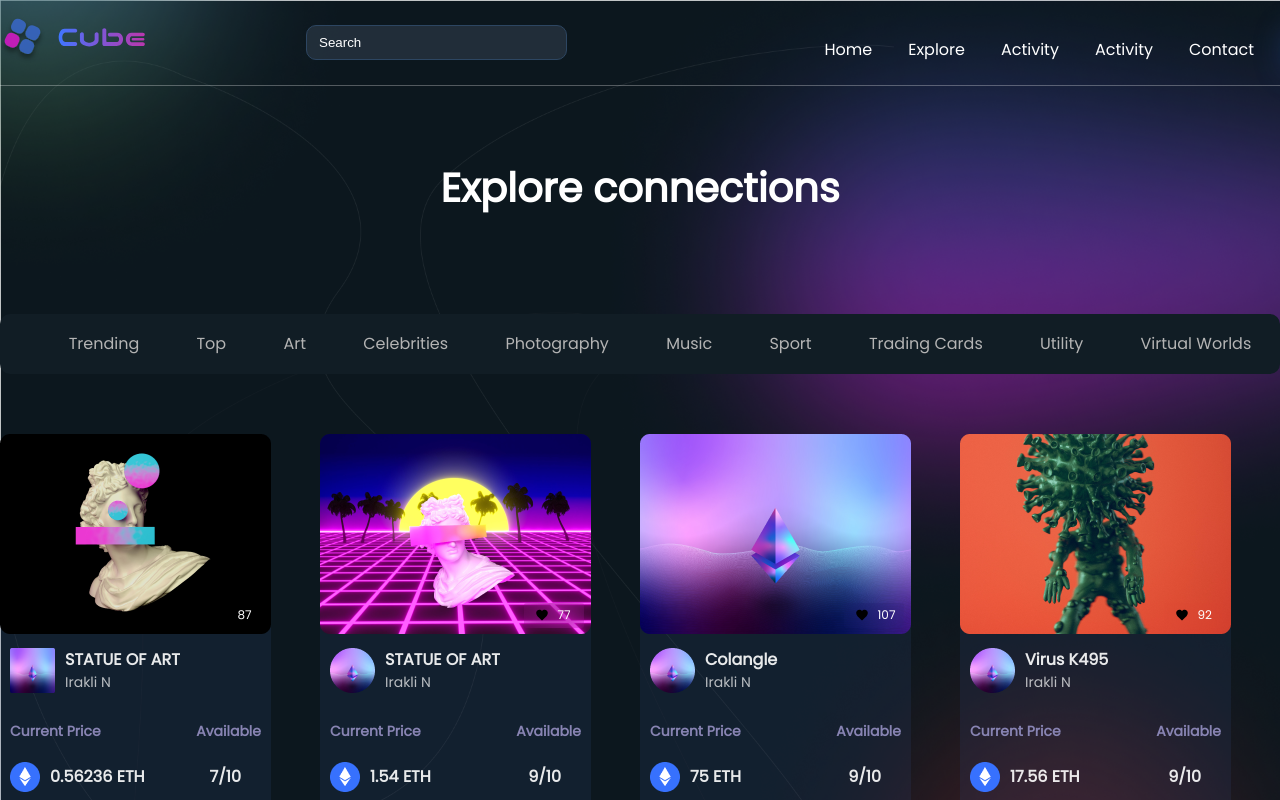
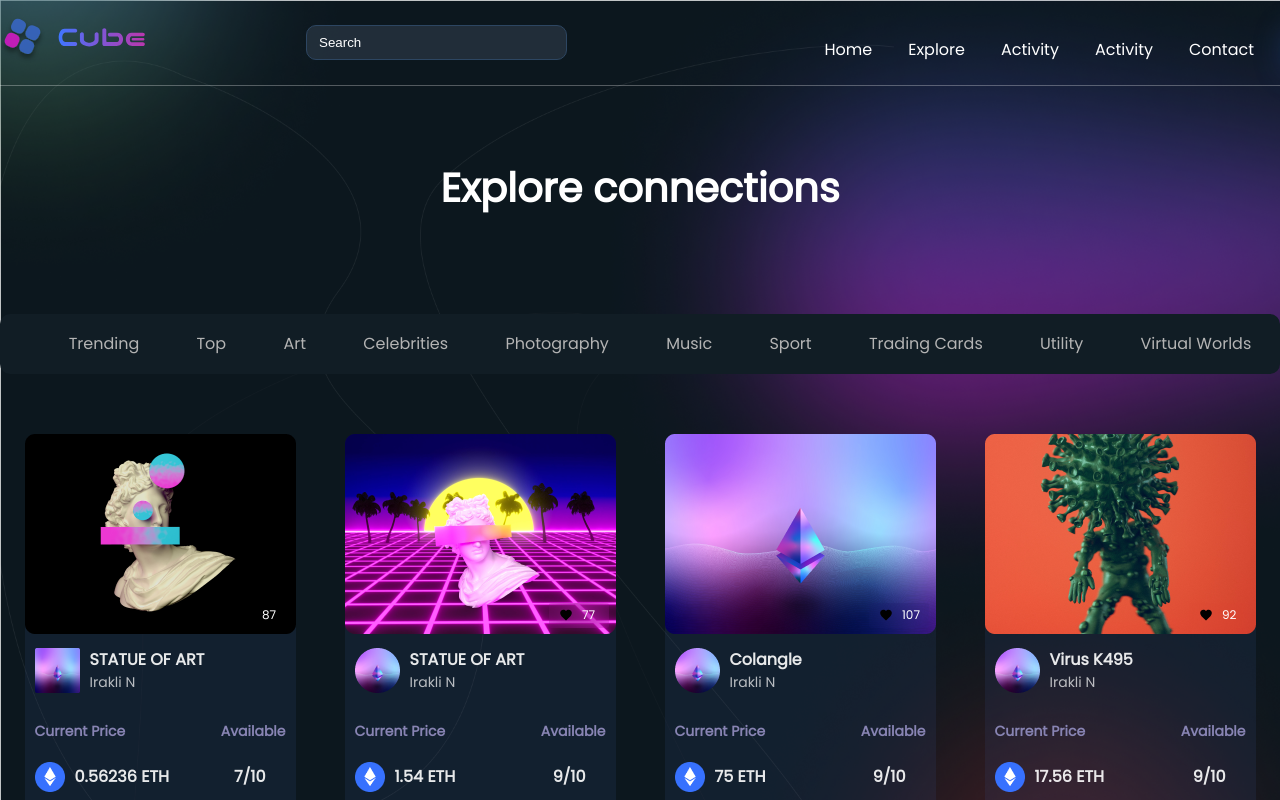
Before and after one commit to MistbornL/NFT, a React (Create React App) app: page /Explore in a window 1280 px wide. Shown: the top 800 px of the page. Built offline with nearby package versions, Linux system fonts and the light colour scheme.

Commit message:
fixed explore

```diff
--- a/src/pages/explore.jsx
+++ b/src/pages/explore.jsx
@@ -10,13 +10,18 @@ const Explore = () => {
   return (
     <fragment>
       <div className="wrap">
+        <header>
           <div className="container">
             <Menu />
             <div className="line" />
           </div>
+        </header>
+
         <div className="new-beggining">
           <h1>Explore connections</h1>
         </div>
+
+        <main>
           <nav className="explore-menu">
             <ul>
               <li>Trending</li>
@@ -31,13 +36,12 @@ const Explore = () => {
               <li>Virtual Worlds</li>
             </ul>
           </nav>
-
-        <main>
           <section
             style={{
               display: "grid",
               marginBottom: "70px",
               gridTemplateColumns: "repeat(4, 1fr)",
+              justifyItems: "center",
             }}
           >
             {ExploreData.map((item) => (
```
Lines whose indentation alone changed are shown as unchanged.
